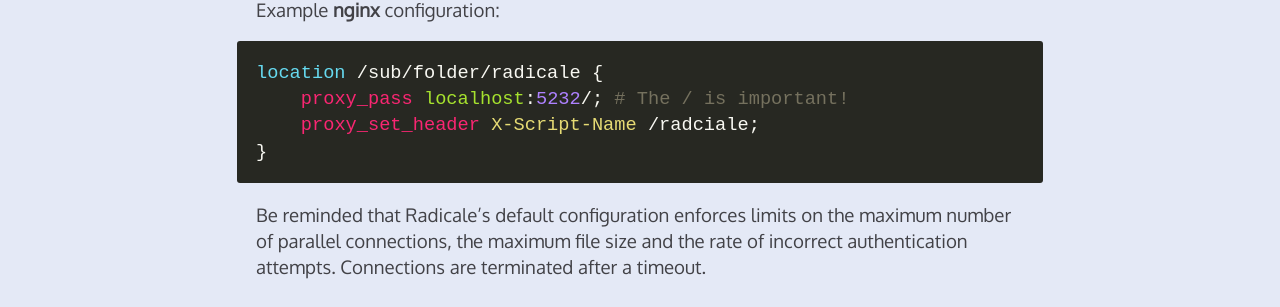
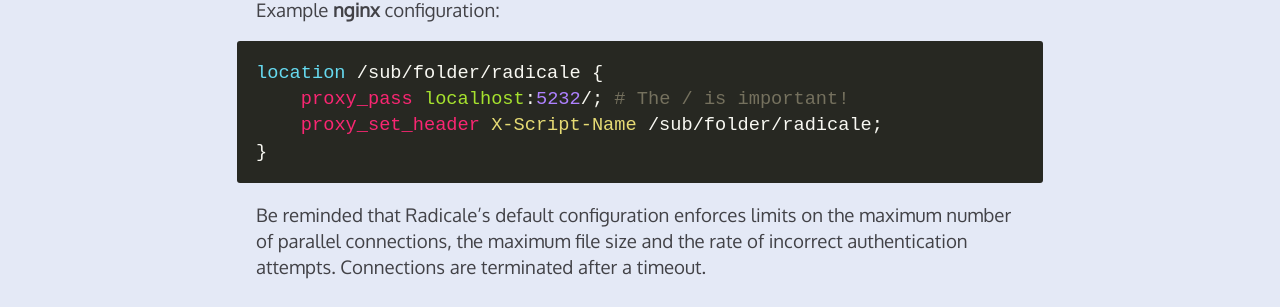
Before and after one commit to Kozea/Radicale, a Jekyll site: the page built from proxy.md, in a window 1280 px wide. Shown: the part 345-652 px from the top of the page. Built offline with Jekyll 4.4.1, drawn with Linux system fonts in a browser that asks for light colours.

Commit message:
Fix nginx example
location and X-Script-Name must be the same of course.

````diff
--- a/proxy.md
+++ b/proxy.md
@@ -12,7 +12,7 @@
 ```nginx
 location /sub/folder/radicale {
     proxy_pass localhost:5232/; # The / is important!
-    proxy_set_header X-Script-Name /radciale;
+    proxy_set_header X-Script-Name /sub/folder/radicale;
 }
 ```
 
````
